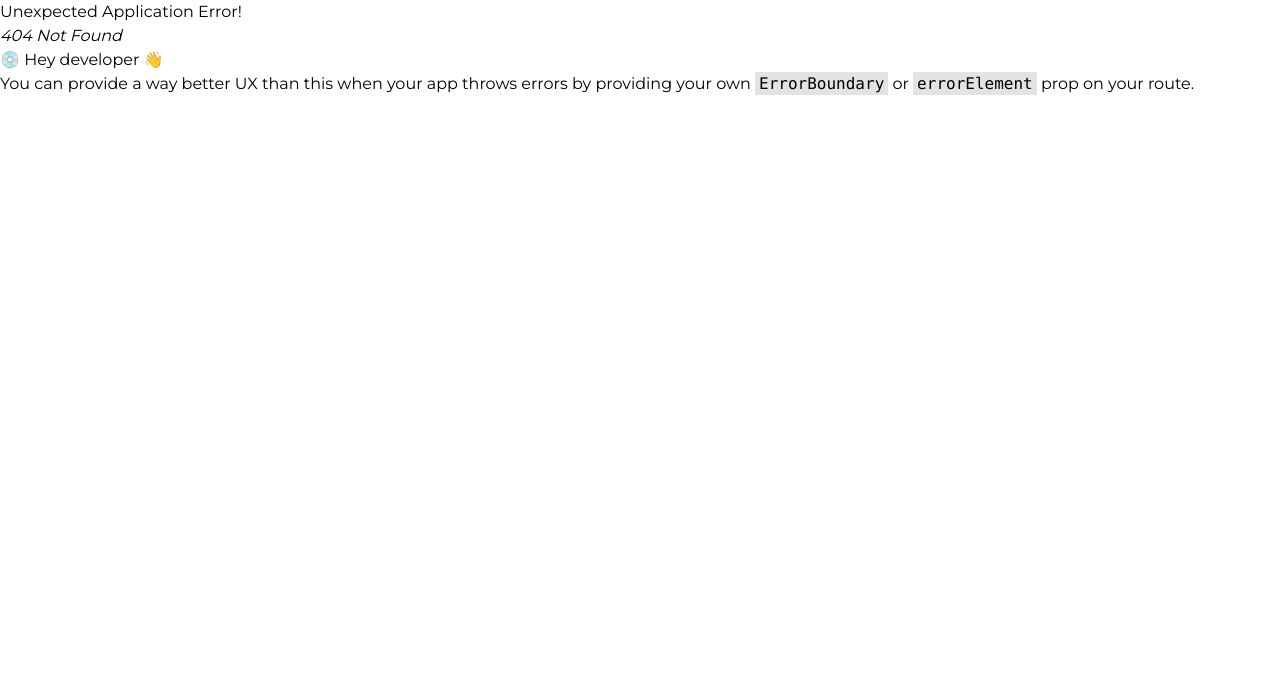
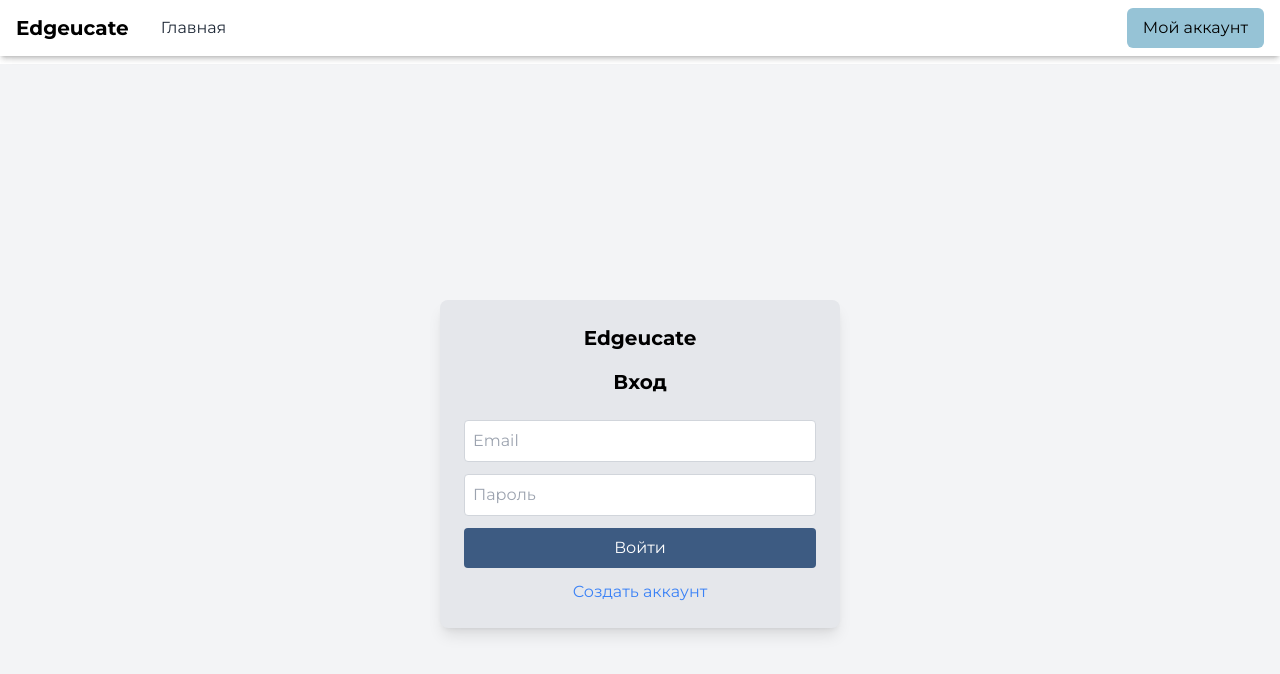
Before and after one commit to anatolka18/Edgeucate, a React (Vite) app in the folder client/: page /auth in a window 1280 px wide. Before the commit this address had no page. Shown: the top 674 px of the page. Built offline with nearby package versions, Linux system fonts and the light colour scheme; no server answers.

Commit message:
AuthPage (login/registration)

```diff
--- a/client/package.json
+++ b/client/package.json
@@ -19,7 +19,9 @@
     "react-redux": "^9.2.0",
     "axios": "^1.7.9",
     "jose": "^5.9.6",
-    "framer-motion": "^12.0.3"
+    "framer-motion": "^12.0.3",
+    "react-toastify": "^11.0.1",
+    "socket.io-client": "^4.8.1"
   },
   "devDependencies": {
     "@eslint/js": "^9.15.0",
--- a/client/src/App.tsx
+++ b/client/src/App.tsx
@@ -1,8 +1,42 @@
 import { RouterProvider } from "react-router-dom"
 import { router } from "./router/router"
+import { useAppDispatch } from "./store/hooks"
+import { getTokenFromLocalStorage } from "./helpers/localstorage.helper"
+import { AuthService } from "./services/auth.service"
+import { login, logout } from "./store/user/userSlice"
+import { useEffect } from "react"
+import { ToastContainer } from 'react-toastify'
+import 'react-toastify/dist/ReactToastify.css'
 
 function App() {
-  return <RouterProvider router={router} />
+  const dispatch = useAppDispatch()
+
+  const checkAuth = async () => {
+    const token = getTokenFromLocalStorage()
+    try {
+      if (token) {
+        const data = await AuthService.getProfile()
+        if (data) {
+          dispatch(login(data))
+        } else {
+          dispatch(logout())
+        }
+      }
+    } catch (error) {
+      console.error('Auth check failed:', error);
+    }
+  }
+
+  useEffect(() => {
+    checkAuth()
+  }, [])
+
+  return (
+    <>
+      <RouterProvider router={router} />
+      <ToastContainer position='bottom-left' autoClose={2000} />
+    </>
+  )
 }
 
 export default App
--- a/client/src/main.tsx
+++ b/client/src/main.tsx
@@ -1,7 +1,11 @@
 import ReactDOM from 'react-dom/client'
 import App from './App.tsx'
 import './index.css'
+import { Provider } from 'react-redux'
+import { store } from './store/store.ts'
 
 ReactDOM.createRoot(document.getElementById('root')!).render(
-  <App />
+  <Provider store={store}>
+    <App />
+  </Provider>,
 )
--- /dev/null
+++ b/client/src/pages/AuthPage.tsx
@@ -0,0 +1,183 @@
+import { FC, useState } from 'react'
+import { AuthService } from '../services/auth.service'
+import { toast } from 'react-toastify'
+import { setTokenToLocalStorage } from '../helpers/localstorage.helper'
+import { useAppDispatch } from '../store/hooks'
+import { login } from '../store/user/userSlice'
+import { useNavigate } from 'react-router-dom';
+
+const AuthPage: FC = () => {
+    const [isLogin, setIsLogin] = useState(true);
+    const [role, setRole] = useState('Student');
+    const [username, setUsername] = useState('');
+    const [email, setEmail] = useState('');
+    const [password, setPassword] = useState('');
+    const [passwordTwo, setPasswordTwo] = useState('');
+    const [isBlockedModalOpen, setIsBlockedModalOpen] = useState(false);
+    const [blockReason, setBlockReason] = useState('');
+
+    const dispatch = useAppDispatch()
+    const navigate = useNavigate()
+
+    const loginHandler = async (e: React.FormEvent<HTMLFormElement>) => {
+        e.preventDefault();
+
+        try {
+            const dataLogin = await AuthService.login({ email, password });
+
+            if (dataLogin && dataLogin.token) {
+                setTokenToLocalStorage('token', dataLogin.token);
+                dispatch(login(dataLogin));
+                toast.success('Вы успешно вошли в систему.');
+                navigate('/');
+            }
+        } catch (err: any) {
+            if (err.message.startsWith('BLOCKED:')) {
+                const reason = err.message.split(':')[1];
+                setBlockReason(reason);
+                setIsBlockedModalOpen(true);
+            } else {
+                toast.error(err.response?.data?.message || err.message || "Ошибка авторизации");
+            }
+        }
+    };
+
+    const registrationHandler = async (e: React.FormEvent<HTMLFormElement>) => {
+        e.preventDefault();
+
+        if (password !== passwordTwo) {
+            toast.error("Пароли не совпадают!");
+            return;
+        }
+
+        try {
+            const dataRegist = await AuthService.registration({ username, password, email, role })
+
+            if (dataRegist) {
+                toast.success('Аккаунт успешно создан.')
+                setIsLogin(!isLogin)
+            }
+        } catch (err: any) {
+            toast.error(err.response?.data.message.toString());
+        }
+    }
+
+    return (
+        <div className="flex justify-center items-center min-h-screen bg-gray-100 font-montserrat">
+            {isBlockedModalOpen && (
+                <div className="fixed inset-0 bg-black bg-opacity-50 flex items-center justify-center z-50">
+                    <div className="bg-white rounded-lg p-6 w-full max-w-md">
+                        <h2 className="text-xl font-bold mb-4 text-red-600">Аккаунт заблокирован</h2>
+                        <p className="mb-4">Ваш аккаунт был заблокирован администратором.</p>
+                        <p className="mb-4 font-semibold">Причина:</p>
+                        <div className="bg-gray-100 p-3 rounded mb-4">
+                            <p className="text-gray-800">{blockReason}</p>
+                        </div>
+                        <button
+                            onClick={() => setIsBlockedModalOpen(false)}
+                            className="px-4 py-2 border border-red-500 text-red-500 rounded-md hover:bg-red-500 hover:text-white"
+                        >
+                            Понятно
+                        </button>
+                    </div>
+                </div>
+            )}
+
+            <div className="bg-gray-200 p-6 rounded-lg shadow-lg w-[400px]">
+                <div className="flex justify-center mb-4">
+                    <span className="text-xl font-bold">Edgeucate</span>
+                </div>
+
+                <h2 className="text-center text-xl font-semibold mb-6">{isLogin ? 'Вход' : 'Регистрация'}</h2>
+
+                <form onSubmit={isLogin ? loginHandler : registrationHandler}>
+                    {!isLogin && (
+                        <input
+                            type="text"
+                            placeholder="Ваше имя"
+                            value={username}
+                            onChange={(e) => setUsername(e.target.value)}
+                            className="w-full mb-3 p-2 border border-gray-300 rounded"
+                            autoComplete="username"
+                            required
+                        />
+                    )}
+
+                    <input
+                        type="email"
+                        placeholder="Email"
+                        value={email}
+                        onChange={(e) => setEmail(e.target.value)}
+                        className="w-full mb-3 p-2 border border-gray-300 rounded"
+                        autoComplete="email"
+                        required
+                    />
+
+                    <input
+                        type="password"
+                        placeholder="Пароль"
+                        value={password}
+                        onChange={(e) => setPassword(e.target.value)}
+                        className="w-full mb-3 p-2 border border-gray-300 rounded"
+                        autoComplete="current-password"
+                        required
+                        minLength={6}
+                    />
+
+                    {!isLogin && (
+                        <input
+                            type="password"
+                            placeholder="Подтвердите пароль"
+                            value={passwordTwo}
+                            onChange={(e) => setPasswordTwo(e.target.value)}
+                            className="w-full mb-3 p-2 border border-gray-300 rounded"
+                            required
+                            minLength={6}
+                        />
+                    )}
+                    {!isLogin && (
+                        <div className="flex justify-between items-center mb-3">
+                            <label className="flex items-center">
+                                <input
+                                    type="radio"
+                                    value="Student"
+                                    checked={role === 'Student'}
+                                    onChange={() => setRole('Student')}
+                                    className="mr-2"
+                                    required
+                                />
+                                Студент
+                            </label>
+                            <label className="flex items-center">
+                                <input
+                                    type="radio"
+                                    value="Teacher"
+                                    checked={role === 'Teacher'}
+                                    onChange={() => setRole('Teacher')}
+                                    className="mr-2"
+                                />
+                                Репетитор
+                            </label>
+                        </div>
+                    )}
+
+                    <button
+                        type="submit"
+                        className="w-full bg-[#3D5B82] text-white py-2 rounded hover:bg-[#273b56] transition"
+                    >
+                        {isLogin ? 'Войти' : 'Зарегистрироваться'}
+                    </button>
+                </form>
+
+                <button
+                    onClick={() => setIsLogin(!isLogin)}
+                    className="mt-3 w-full text-blue-500 hover:underline"
+                >
+                    {isLogin ? 'Создать аккаунт' : 'Уже есть аккаунт? Войти'}
+                </button>
+            </div>
+        </div>
+    )
+}
+
+export default AuthPage
--- a/client/src/router/router.tsx
+++ b/client/src/router/router.tsx
@@ -1,6 +1,7 @@
 import { createBrowserRouter } from "react-router-dom";
 import Layout from "../pages/Layout";
 import HomePage from "../pages/HomePage";
+import AuthPage from "../pages/AuthPage";
 
 export const router = createBrowserRouter([
   {
@@ -11,6 +12,10 @@ export const router = createBrowserRouter([
         index: true,
         element: <HomePage />,
       },
+      {
+        path: 'auth',
+        element: <AuthPage />,
+      },
     ],
   },
 ]);
--- a/client/src/store/user/userSlice.ts
+++ b/client/src/store/user/userSlice.ts
@@ -1,5 +1,6 @@
-import { createSlice } from '@reduxjs/toolkit';
-import type { PayloadAction } from '@reduxjs/toolkit';
+import { createSlice } from "@reduxjs/toolkit"
+import type { PayloadAction } from "@reduxjs/toolkit"
+import type { RootState } from "../store"
 import { IUser } from "../../types/user"
 
 interface UserState {
@@ -17,15 +18,18 @@ export const userSlice = createSlice({
     initialState,
     reducers: {
         login: (state, action: PayloadAction<IUser>) => {
-      state.user = action.payload;
-      state.isAuth = true;
+            state.user = action.payload
+            state.isAuth = true
         },
         logout: (state) => {
-      state.isAuth = false;
-      state.user = null;
+            state.isAuth = false
+            state.user = null
         },
     },
-});
+})
 
-export const { login, logout } = userSlice.actions;
-export default userSlice.reducer;
+export const { login, logout } = userSlice.actions
+
+export const selectCount = (state: RootState) => state.user
+
+export default userSlice.reducer
```
Also changed, not shown: 1 other file (tests, documents, lock files or other folders). Lines whose indentation alone changed are shown as unchanged.
